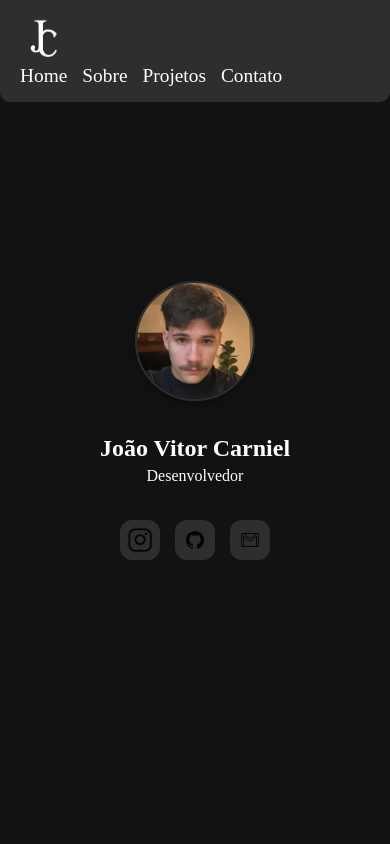
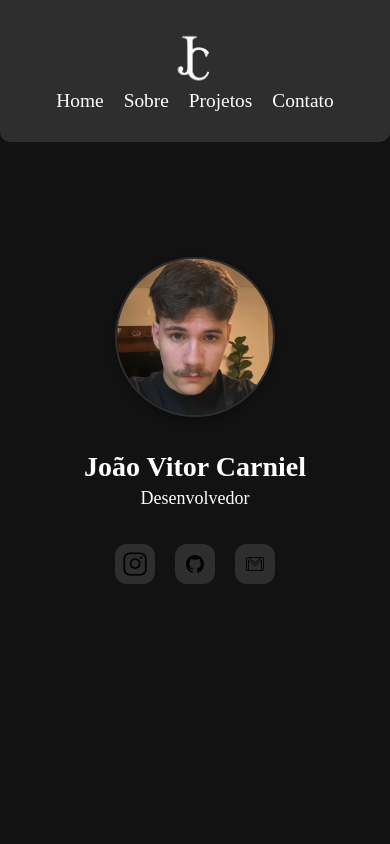
Before and after one commit to JVCarniel/JVCarniel.github.io, a plain HTML site: page index.html in a window 390 px wide. Shown: the top 844 px of the page. Drawn offline with Linux system fonts and the light colour scheme.

Commit message:
commit final

```diff
--- a/index.html
+++ b/index.html
@@ -56,7 +56,11 @@
     <div class="SobreMim">
       <h2>Sobre mim</h2>
       <div class="SobreMimConteudo">
-        <p>Sou um desenvolvedor apaixonado por tecnologia, com experiência em diversas linguagens e ferramentas. Gosto de criar soluções práticas e eficientes, além de sempre buscar aprendizado contínuo.</p>
+        <p>Meu nome é João Vitor Carniel, tenho 19 anos e sou estudante de Ciência da Computação. Atuo na área de desenvolvimento de relatórios utilizando FastReport com Delphi.
+          Sou uma pessoa proativa, com facilidade de adaptação a novos ambientes e desafios, além de ter um bom relacionamento interpessoal,
+          o que contribui para um trabalho em equipe eficaz.</p>
+        <p></p>>
+        <p> Tenho grande interesse e curiosidade em aprender novos assuntos, sempre buscando aprimorar meus conhecimentos e habilidades técnicas. </p>
       </div>
     </div>
 
--- a/src/styles/main.css
+++ b/src/styles/main.css
@@ -337,7 +337,7 @@ footer p{
 /* Para telas até 1024px (tablets e notebooks) */
 @media (max-width: 1024px) {
     header {
-        padding: 15px 30px;
+        padding: 30px 30px;
     }
     .topicos ul {
         gap: 20px;
@@ -370,10 +370,6 @@ footer p{
         height: 60px;
         padding: 8px;
     }
-    .Projetos .gridprojetos {
-        flex-direction: column;
-        gap: 20px;
-    }
     .projeto {
         width: 100%;
         max-width: 500px;
@@ -393,25 +389,29 @@ footer p{
 @media (max-width: 600px) {
     header {
         flex-direction: column;
-        align-items: flex-start;
-        padding: 15px 20px;
+        align-items: center;
+        padding: 30px 20px;
     }
     .topicos ul {
         flex-wrap: wrap;
-        gap: 15px;
+        gap: 20px;
+        justify-content: center;
+    }
+    .imagem img {
+        width: 60px; /* aumenta o logo */
     }
     .HomeMinhaImagem img {
-        width: 120px;
-        height: 120px;
+        width: 160px;
+        height: 160px;
     }
     .HomeTexto h1 {
-        font-size: 24px;
+        font-size: 28px;
     }
     .HomeTexto p {
-        font-size: 16px;
+        font-size: 18px;
     }
     .HomeContatos {
-        gap: 15px;
+        gap: 20px;
     }
     .icone-social {
         width: 40px;
@@ -442,7 +442,6 @@ footer p{
         padding: 0 10px;
     }
     .gridprojetos {
-        flex-direction: column;
         align-items: center; /* centraliza os projetos */
         justify-content: center;
         gap: 20px;
```
